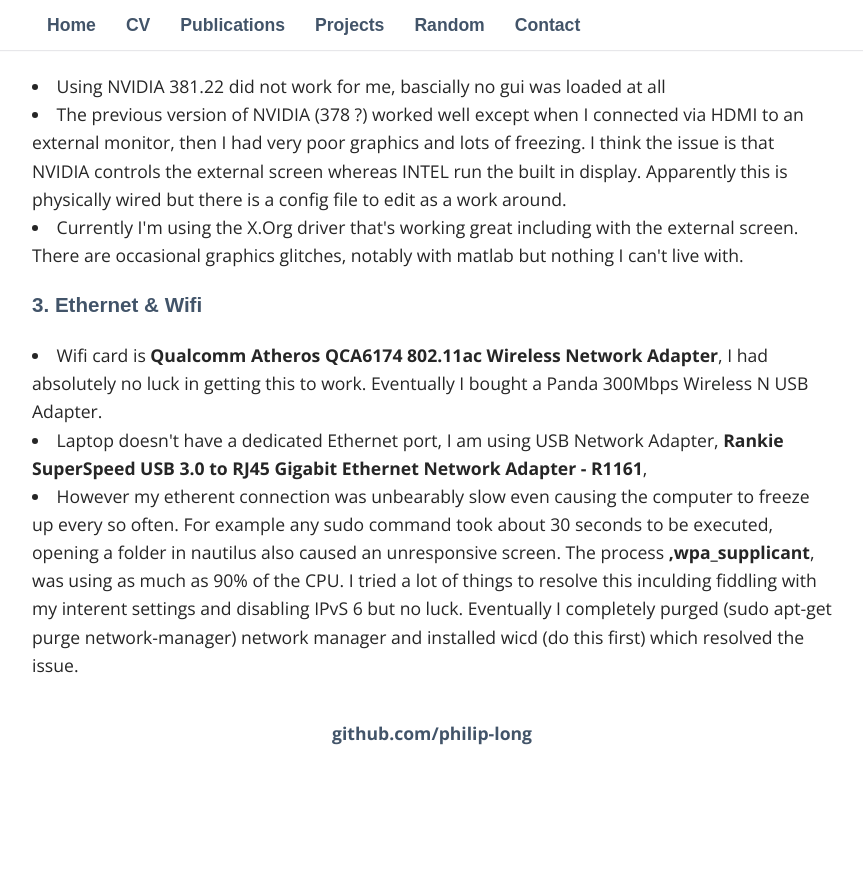
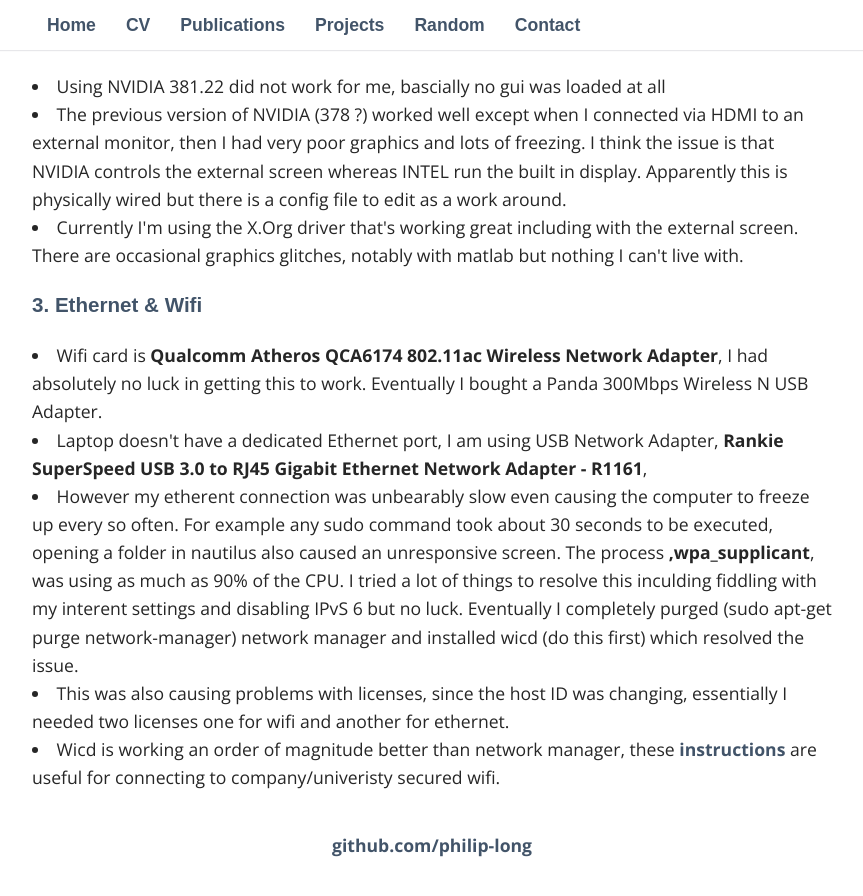
Before and after one commit to philip-long/philip-long.github.io, a Jekyll site: the page built from random/dellXPS15.html, in a window 1280 px wide and 900 px high, scrolled down 601 px. Shown: the top 896 px of the window, without its empty margins (208-1071 px from the left). Built offline with Jekyll 4.4.1, drawn with Linux system fonts in a browser that asks for light colours; some web fonts are replaced; before the commit the page ends 1388 px from its top, so only the background shows below that.

Commit message:
Update dellXPS15.html

```diff
--- a/random/dellXPS15.html
+++ b/random/dellXPS15.html
@@ -27,3 +27,5 @@
 <li> Wifi card is <b>Qualcomm Atheros QCA6174 802.11ac Wireless Network Adapter</b>, I had absolutely no luck in getting this to work. Eventually I bought a Panda 300Mbps Wireless N USB Adapter.</li>
    <li> Laptop doesn't have a dedicated Ethernet port, I am using USB Network Adapter, <b>Rankie SuperSpeed USB 3.0 to RJ45 Gigabit Ethernet Network Adapter - R1161</b>,   </li>
    <li> However my etherent connection was unbearably slow even causing the computer to freeze up every so often. For example any sudo command took about 30 seconds to be executed, opening a folder in nautilus also caused an unresponsive screen. The process <b>,wpa_supplicant</b>, was using as much as 90% of the CPU. I tried a lot of things to resolve this inculding fiddling with my interent settings and disabling IPvS 6 but no luck. Eventually I completely purged (sudo apt-get purge network-manager) network manager and installed wicd (do this first) which resolved the issue.</li>
+   <li> This was also causing problems with licenses, since the host ID was changing, essentially I needed two licenses one for wifi and another for ethernet.  </li>
+   <li> Wicd is working an order of magnitude better than network manager, these <a href="https://demu.red/blog/2016/03/setting-up-wicd-for-wpa2-peap-without-a-domain-field/"> instructions </a>   are useful for connecting to company/univeristy secured wifi. </li>
```
